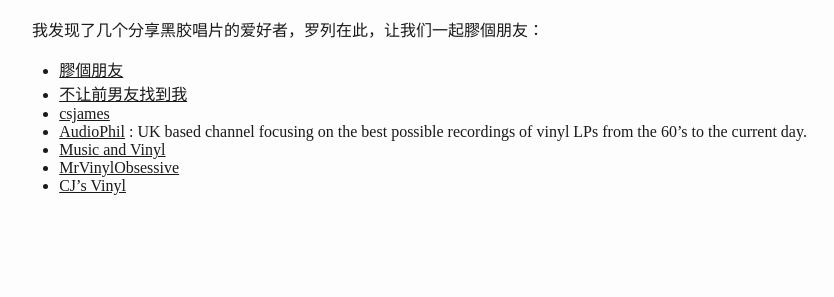
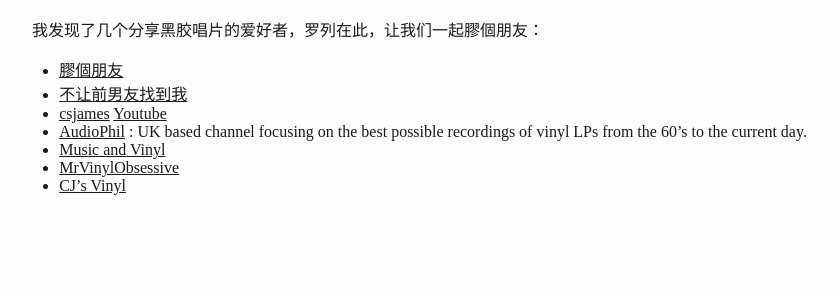
Before and after one commit to wangw469/wangw469.github.io, a Jekyll site: the page built from _posts/2024-09-25-listening-vinyl-records.md, in a window 1280 px wide. Shown: the part 643-940 px from the top of the page, without its empty margins (58-892 px from the left). Built offline with Jekyll 4.4.1, drawn with Linux system fonts in a browser that asks for light colours.

Commit message:
Update 2024-09-25-listening-vinyl-records.md

```diff
--- a/_posts/2024-09-25-listening-vinyl-records.md
+++ b/_posts/2024-09-25-listening-vinyl-records.md
@@ -22,7 +22,7 @@
 
 * [膠個朋友](https://space.bilibili.com/1447736/)
 * [不让前男友找到我](https://space.bilibili.com/39725491)
-* [csjames](https://space.bilibili.com/279219712)
+* [csjames](https://space.bilibili.com/279219712) [Youtube](https://www.youtube.com/@csjames1230/videos)
 * [AudioPhil](https://www.youtube.com/@AudioPhil1/videos) : UK based channel focusing on the best possible recordings of vinyl LPs from the 60's to the current day.
 * [Music and Vinyl](https://musicandvinyl.blogspot.com/?view=flipcard)
 * [MrVinylObsessive](https://www.youtube.com/@MrVinylObsessive)
```
